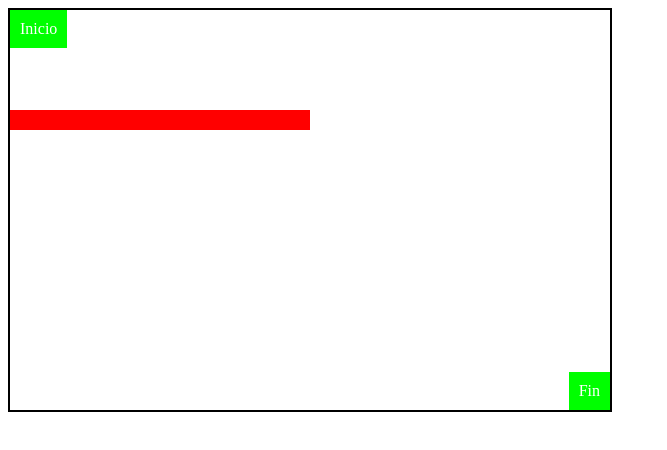
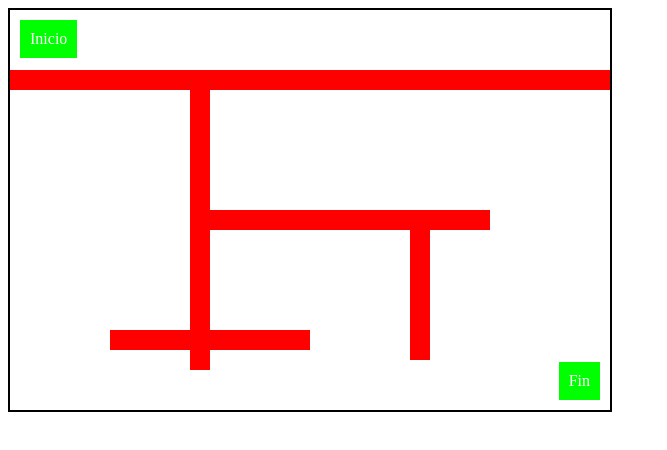
Before and after one commit to ivangc1/ivangc1.github.io, a plain HTML site: page index.html in a window 1280 px wide. Shown: the whole page, without its empty margins (0-667 px from the left). Drawn offline with Linux system fonts and the light colour scheme.

Commit message:
Update estilo.css

```diff
--- a/estilo.css
+++ b/estilo.css
@@ -3,6 +3,7 @@
     width: 600px;
     height: 400px;
     border: 2px solid #000;
+    overflow: hidden; /* Evita que las paredes sobresalgan */
 }
 
 .pared {
@@ -10,12 +11,38 @@
     background-color: #ff0000; /* Rojo para las paredes */
 }
 
-/* Define las posiciones y tamaños de tus paredes aquí, por ejemplo: */
 #pared1 {
+    width: 100%;
+    height: 20px;
+    top: 60px;
+}
+
+#pared2 {
+    width: 20px;
+    height: 300px;
+    top: 60px;
+    left: 180px;
+}
+
+#pared3 {
     width: 300px;
     height: 20px;
-    top: 100px;
-    left: 0;
+    top: 200px;
+    left: 180px;
+}
+
+#pared4 {
+    width: 20px;
+    height: 150px;
+    top: 200px;
+    left: 400px;
+}
+
+#pared5 {
+    width: 200px;
+    height: 20px;
+    bottom: 60px;
+    left: 100px;
 }
 
 .inicio, .fin {
@@ -27,11 +54,11 @@
 }
 
 .inicio {
-    top: 0;
-    left: 0;
+    top: 10px;
+    left: 10px;
 }
 
 .fin {
-    bottom: 0;
-    right: 0;
+    bottom: 10px;
+    right: 10px;
 }
```
